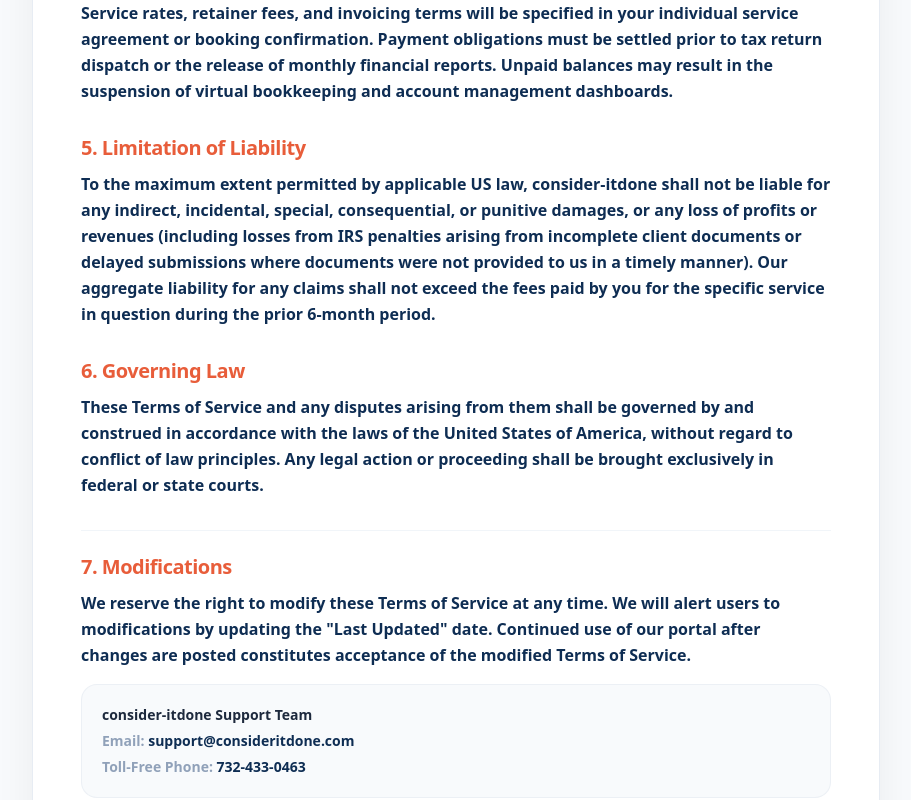
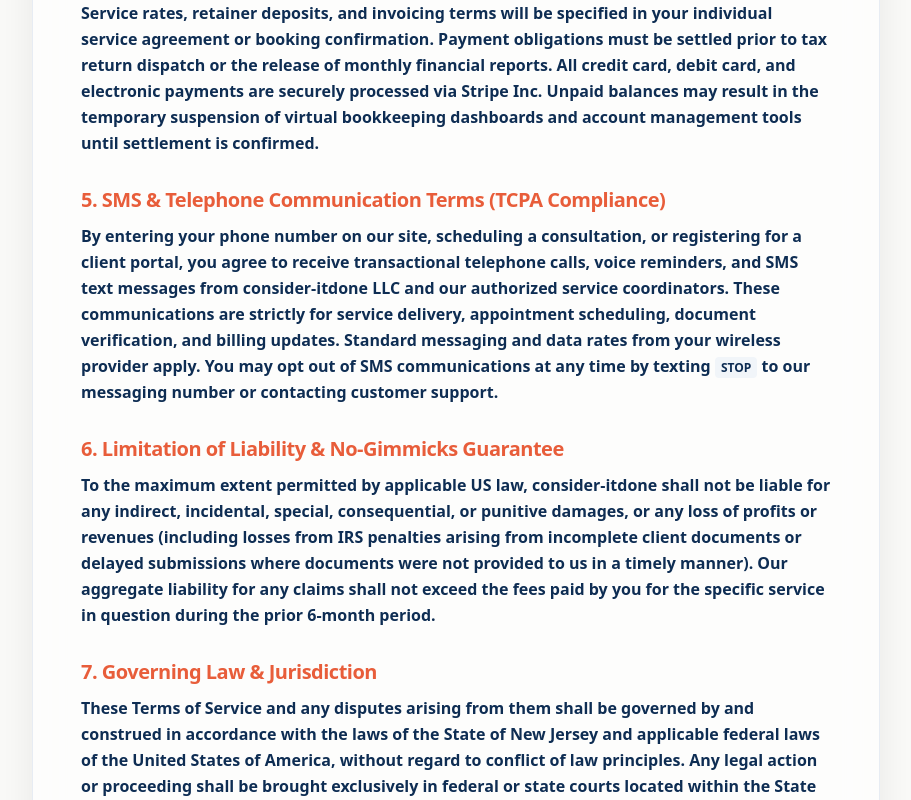
Before and after one commit to sahilbhargava6/cid-frontend, a Next.js app: page /terms in a window 1280 px wide. Shown: the part 880-1680 px from the top of the page, without its empty margins (184-1095 px from the left). Built offline with nearby package versions, Linux system fonts and the light colour scheme; no server answers.

Commit message:
feat: add Terms of Service and Privacy Policy pages

```diff
--- a/src/app/privacy/page.tsx
+++ b/src/app/privacy/page.tsx
@@ -16,12 +16,11 @@ export default function PrivacyPolicy() {
     const root = document.documentElement;
     const isDark = root.classList.contains("dark");
 
-    // Force light mode
+    // Force light mode to match homepage aesthetic
     root.classList.remove("dark");
     root.classList.add("light");
 
     return () => {
-      // Restore original theme
       root.classList.remove("light");
       if (isDark) {
         root.classList.add("dark");
@@ -30,14 +29,13 @@ export default function PrivacyPolicy() {
   }, []);
 
   return (
-    <div className="min-h-screen flex flex-col bg-slate-50">
+    <div className="min-h-screen flex flex-col bg-transparent relative">
       <Background3D />
       <Navbar />
 
       <main className="flex-grow">
-        {/* Dark Hero Header Banner for High Visibility of White Navbar */}
-        <div className="w-full bg-gradient-to-r from-[#0E2D53] to-[#1B5E92] pt-32 sm:pt-40 pb-20 text-center relative overflow-hidden">
-          {/* Subtle background glow */}
+        {/* Homepage Theme Hero Header Banner */}
+        <div className="w-full bg-gradient-to-r from-[#0E2D53]/95 to-[#1B5E92]/95 backdrop-blur-sm pt-32 sm:pt-40 pb-20 text-center relative overflow-hidden shadow-md">
           <div className="absolute inset-0 bg-[radial-gradient(circle_at_30%_30%,rgba(232,93,58,0.18),transparent_50%)] pointer-events-none" />
           <div className="relative z-10 max-w-4xl mx-auto px-4">
             <h1
@@ -55,15 +53,15 @@ export default function PrivacyPolicy() {
           </div>
         </div>
 
-        {/* High-Contrast Card Content */}
+        {/* High-Contrast Glass Card Content Showing 3D Logo & Bubbles Behind */}
         <div className="max-w-4xl mx-auto px-4 sm:px-6 -mt-10 pb-20 relative z-10">
-          <div className="rounded-[28px] border border-slate-200/80 dark:border-slate-800/80 bg-white dark:bg-slate-900 p-6 sm:p-10 md:p-12 shadow-[0_15px_40px_rgba(15,17,23,0.06)]">
-            <div className="space-y-8 text-sm sm:text-base text-[#0E2D53] dark:text-slate-100 leading-relaxed font-semibold">
+          <div className="rounded-[28px] border border-slate-200/80 bg-white/60 backdrop-blur-xl p-6 sm:p-10 md:p-12 shadow-[0_15px_40px_rgba(15,17,23,0.08)]">
+            <div className="space-y-8 text-sm sm:text-base text-[#0E2D53] leading-relaxed font-semibold">
 
               <section>
                 <h2
                   className="text-lg sm:text-xl font-bold mb-3 tracking-tight"
-                  style={{ color: "#E85D3A" }}
+                  style={{ color: "#E85D3A", fontFamily: "var(--font-heading)" }}
                 >
                   1. Introduction
                 </h2>
@@ -75,7 +73,7 @@ export default function PrivacyPolicy() {
               <section>
                 <h2
                   className="text-lg sm:text-xl font-bold mb-3 tracking-tight"
-                  style={{ color: "#E85D3A" }}
+                  style={{ color: "#E85D3A", fontFamily: "var(--font-heading)" }}
                 >
                   2. Information We Collect
                 </h2>
@@ -91,7 +89,7 @@ export default function PrivacyPolicy() {
               <section>
                 <h2
                   className="text-lg sm:text-xl font-bold mb-3 tracking-tight"
-                  style={{ color: "#E85D3A" }}
+                  style={{ color: "#E85D3A", fontFamily: "var(--font-heading)" }}
                 >
                   3. How We Use Your Information
                 </h2>
@@ -107,7 +105,7 @@ export default function PrivacyPolicy() {
               <section>
                 <h2
                   className="text-lg sm:text-xl font-bold mb-3 tracking-tight"
-                  style={{ color: "#E85D3A" }}
+                  style={{ color: "#E85D3A", fontFamily: "var(--font-heading)" }}
                 >
                   4. GLBA & Financial Privacy Compliance
                 </h2>
@@ -119,7 +117,7 @@ export default function PrivacyPolicy() {
               <section>
                 <h2
                   className="text-lg sm:text-xl font-bold mb-3 tracking-tight"
-                  style={{ color: "#E85D3A" }}
+                  style={{ color: "#E85D3A", fontFamily: "var(--font-heading)" }}
                 >
                   5. California Privacy Rights (CCPA/CPRA)
                 </h2>
@@ -131,29 +129,66 @@ export default function PrivacyPolicy() {
               <section>
                 <h2
                   className="text-lg sm:text-xl font-bold mb-3 tracking-tight"
-                  style={{ color: "#E85D3A" }}
+                  style={{ color: "#E85D3A", fontFamily: "var(--font-heading)" }}
                 >
-                  6. Information Security
+                  6. Information Security & Encryption
                 </h2>
                 <p>
-                  We implement robust security measures to protect your sensitive financial and personal details. This includes end-to-end SSL/TLS encryption for all document transfers, secure multi-factor authentication for portal logins, and restricted physical and digital access controls on databases.
+                  We implement robust, multi-layered security measures to protect your sensitive financial and personal details. This includes end-to-end SSL/TLS 256-bit encryption for all document transfers, secure session management for portal logins, and restricted physical and digital access controls on our databases in compliance with industry best practices.
                 </p>
               </section>
 
-              <section className="border-t border-slate-100 dark:border-slate-800 pt-6">
+              <section>
                 <h2
                   className="text-lg sm:text-xl font-bold mb-3 tracking-tight"
-                  style={{ color: "#E85D3A" }}
+                  style={{ color: "#E85D3A", fontFamily: "var(--font-heading)" }}
                 >
-                  7. Contact Us
+                  7. SMS, MMS & Telephone Communications (TCPA Compliance)
+                </h2>
+                <p className="mb-3">
+                  By providing your telephone number on our online contact forms, service booking portals, or account registration screens, you provide express written consent authorizing <strong>consider-itdone LLC</strong> to contact you via voice calls, SMS text messages, and MMS notifications regarding your inquiries, service coordination, appointment schedules, and billing status.
+                </p>
+                <div className="p-5 bg-white/70 border border-[#E2ECF2] rounded-2xl space-y-2.5 text-xs sm:text-sm shadow-sm">
+                  <p className="font-bold text-[#0E2D53] flex items-center gap-2">
+                    <span className="w-2 h-2 rounded-full bg-[#E85D3A] inline-block" />
+                    SMS Privacy & Carrier Compliance Guarantee:
+                  </p>
+                  <p className="text-[#0E2D53]">
+                    We respect your privacy strictly. <strong>We never sell, rent, license, or share your mobile phone number, SMS opt-in data, or consent status with any third parties, marketing agencies, or external affiliates for promotional or marketing purposes.</strong>
+                  </p>
+                  <p className="text-[#0E2D53]">
+                    You may opt out of receiving SMS notifications from us at any time by replying <code className="bg-slate-100 px-1.5 py-0.5 rounded font-mono text-xs">STOP</code> to any text message, or by emailing <a href="mailto:service@consider-itdone.com" style={{ color: "#2D6FA3" }} className="underline hover:text-[#E85D3A]">service@consider-itdone.com</a>. Standard message and data rates from your wireless carrier may apply.
+                  </p>
+                </div>
+              </section>
+
+              <section>
+                <h2
+                  className="text-lg sm:text-xl font-bold mb-3 tracking-tight"
+                  style={{ color: "#E85D3A", fontFamily: "var(--font-heading)" }}
+                >
+                  8. Stripe Secure Payment Gateway & Credit Card Tokenization
+                </h2>
+                <p>
+                  When you settle invoices or pay for retainer deposits online, <strong>consider-itdone LLC</strong> utilizes <strong>Stripe Inc.</strong>, a global Level 1 PCI-DSS certified payment gateway, to process credit card, debit card, and ACH transactions. We do not store, process, transmit, or retain raw credit card numbers, CVV codes, or banking PINs on our own servers. All financial transactions are directly tokenized, encrypted, and processed within Stripe’s secure infrastructure in strict accordance with Payment Card Industry Data Security Standards (PCI-DSS).
+                </p>
+              </section>
+
+              <section className="border-t border-slate-200/60 pt-6">
+                <h2
+                  className="text-lg sm:text-xl font-bold mb-3 tracking-tight"
+                  style={{ color: "#E85D3A", fontFamily: "var(--font-heading)" }}
+                >
+                  9. Contact Us & Corporate Headquarters
                 </h2>
                 <p className="mb-4">
-                  If you have questions or concerns about this Privacy Policy, please contact us at:
+                  If you have questions, data privacy requests, or concerns regarding our privacy practices or legal compliance, please reach out to our team directly:
                 </p>
-                <div className="p-5 bg-slate-50 dark:bg-slate-800/50 border border-slate-200/50 dark:border-slate-800/50 rounded-2xl text-xs sm:text-sm space-y-1.5">
-                  <p className="font-extrabold text-slate-800 dark:text-slate-100">consider-itdone Privacy Team</p>
-                  <p><span className="font-semibold text-slate-400">Email:</span> <a href="mailto:privacy@consideritdone.com" className="hover:text-[#E85D3A] transition-colors">privacy@consideritdone.com</a></p>
-                  <p><span className="font-semibold text-slate-400">Toll-Free Phone:</span> <a href={`tel:${getCleanPhone(config.contactPhone)}`} className="hover:text-[#E85D3A] transition-colors">{config.contactPhone}</a></p>
+                <div className="p-5 bg-white/70 border border-[#E2ECF2] rounded-2xl text-xs sm:text-sm space-y-2 shadow-sm">
+                  <p className="font-extrabold text-[#0E2D53] text-base">consider-itdone LLC</p>
+                  <p><span className="font-semibold text-slate-400">Headquarters Address:</span> 692 Skyline Drive, Lake Hopatcong, NJ 07849</p>
+                  <p><span className="font-semibold text-slate-400">Official Service Email:</span> <a href="mailto:service@consider-itdone.com" style={{ color: "#2D6FA3" }} className="hover:text-[#E85D3A] transition-colors">service@consider-itdone.com</a></p>
+                  <p><span className="font-semibold text-slate-400">Direct Telephone:</span> <a href={`tel:${getCleanPhone(config.contactPhone)}`} style={{ color: "#2D6FA3" }} className="hover:text-[#E85D3A] transition-colors">{config.contactPhone}</a></p>
                 </div>
               </section>
             </div>
--- a/src/app/terms/page.tsx
+++ b/src/app/terms/page.tsx
@@ -16,12 +16,11 @@ export default function TermsOfService() {
     const root = document.documentElement;
     const isDark = root.classList.contains("dark");
 
-    // Force light mode
+    // Force light mode to match homepage aesthetic
     root.classList.remove("dark");
     root.classList.add("light");
 
     return () => {
-      // Restore original theme
       root.classList.remove("light");
       if (isDark) {
         root.classList.add("dark");
@@ -30,14 +29,13 @@ export default function TermsOfService() {
   }, []);
 
   return (
-    <div className="min-h-screen flex flex-col bg-slate-50">
+    <div className="min-h-screen flex flex-col bg-transparent relative">
       <Background3D />
       <Navbar />
 
       <main className="flex-grow">
-        {/* Dark Hero Header Banner for High Visibility of White Navbar */}
-        <div className="w-full bg-gradient-to-r from-[#0E2D53] to-[#1B5E92] pt-32 sm:pt-40 pb-20 text-center relative overflow-hidden">
-          {/* Subtle background glow */}
+        {/* Homepage Theme Hero Header Banner */}
+        <div className="w-full bg-gradient-to-r from-[#0E2D53]/95 to-[#1B5E92]/95 backdrop-blur-sm pt-32 sm:pt-40 pb-20 text-center relative overflow-hidden shadow-md">
           <div className="absolute inset-0 bg-[radial-gradient(circle_at_30%_30%,rgba(232,93,58,0.18),transparent_50%)] pointer-events-none" />
           <div className="relative z-10 max-w-4xl mx-auto px-4">
             <h1
@@ -55,15 +53,15 @@ export default function TermsOfService() {
           </div>
         </div>
 
-        {/* High-Contrast Card Content */}
+        {/* High-Contrast Glass Card Content Showing 3D Logo & Bubbles Behind */}
         <div className="max-w-4xl mx-auto px-4 sm:px-6 -mt-10 pb-20 relative z-10">
-          <div className="rounded-[28px] border border-slate-200/80 dark:border-slate-800/80 bg-white dark:bg-slate-900 p-6 sm:p-10 md:p-12 shadow-[0_15px_40px_rgba(15,17,23,0.06)]">
-            <div className="space-y-8 text-sm sm:text-base text-[#0E2D53] dark:text-slate-100 leading-relaxed font-semibold">
+          <div className="rounded-[28px] border border-slate-200/80 bg-white/60 backdrop-blur-xl p-6 sm:p-10 md:p-12 shadow-[0_15px_40px_rgba(15,17,23,0.08)]">
+            <div className="space-y-8 text-sm sm:text-base text-[#0E2D53] leading-relaxed font-semibold">
 
               <section>
                 <h2
                   className="text-lg sm:text-xl font-bold mb-3 tracking-tight"
-                  style={{ color: "#E85D3A" }}
+                  style={{ color: "#E85D3A", fontFamily: "var(--font-heading)" }}
                 >
                   1. Agreement to Terms
                 </h2>
@@ -75,7 +73,7 @@ export default function TermsOfService() {
               <section>
                 <h2
                   className="text-lg sm:text-xl font-bold mb-3 tracking-tight"
-                  style={{ color: "#E85D3A" }}
+                  style={{ color: "#E85D3A", fontFamily: "var(--font-heading)" }}
                 >
                   2. Services Offered
                 </h2>
@@ -87,7 +85,7 @@ export default function TermsOfService() {
               <section>
                 <h2
                   className="text-lg sm:text-xl font-bold mb-3 tracking-tight"
-                  style={{ color: "#E85D3A" }}
+                  style={{ color: "#E85D3A", fontFamily: "var(--font-heading)" }}
                 >
                   3. Client Portal Accounts
                 </h2>
@@ -99,21 +97,33 @@ export default function TermsOfService() {
               <section>
                 <h2
                   className="text-lg sm:text-xl font-bold mb-3 tracking-tight"
-                  style={{ color: "#E85D3A" }}
+                  style={{ color: "#E85D3A", fontFamily: "var(--font-heading)" }}
                 >
-                  4. Billing and Fees
+                  4. Billing, Stripe Payments and Retainer Fees
                 </h2>
                 <p>
-                  Service rates, retainer fees, and invoicing terms will be specified in your individual service agreement or booking confirmation. Payment obligations must be settled prior to tax return dispatch or the release of monthly financial reports. Unpaid balances may result in the suspension of virtual bookkeeping and account management dashboards.
+                  Service rates, retainer deposits, and invoicing terms will be specified in your individual service agreement or booking confirmation. Payment obligations must be settled prior to tax return dispatch or the release of monthly financial reports. All credit card, debit card, and electronic payments are securely processed via <strong>Stripe Inc.</strong> Unpaid balances may result in the temporary suspension of virtual bookkeeping dashboards and account management tools until settlement is confirmed.
                 </p>
               </section>
 
               <section>
                 <h2
                   className="text-lg sm:text-xl font-bold mb-3 tracking-tight"
-                  style={{ color: "#E85D3A" }}
+                  style={{ color: "#E85D3A", fontFamily: "var(--font-heading)" }}
                 >
-                  5. Limitation of Liability
+                  5. SMS & Telephone Communication Terms (TCPA Compliance)
+                </h2>
+                <p>
+                  By entering your phone number on our site, scheduling a consultation, or registering for a client portal, you agree to receive transactional telephone calls, voice reminders, and SMS text messages from <strong>consider-itdone LLC</strong> and our authorized service coordinators. These communications are strictly for service delivery, appointment scheduling, document verification, and billing updates. Standard messaging and data rates from your wireless provider apply. You may opt out of SMS communications at any time by texting <code className="bg-slate-100 px-1.5 py-0.5 rounded font-mono text-xs">STOP</code> to our messaging number or contacting customer support.
+                </p>
+              </section>
+
+              <section>
+                <h2
+                  className="text-lg sm:text-xl font-bold mb-3 tracking-tight"
+                  style={{ color: "#E85D3A", fontFamily: "var(--font-heading)" }}
+                >
+                  6. Limitation of Liability & No-Gimmicks Guarantee
                 </h2>
                 <p>
                   To the maximum extent permitted by applicable US law, consider-itdone shall not be liable for any indirect, incidental, special, consequential, or punitive damages, or any loss of profits or revenues (including losses from IRS penalties arising from incomplete client documents or delayed submissions where documents were not provided to us in a timely manner). Our aggregate liability for any claims shall not exceed the fees paid by you for the specific service in question during the prior 6-month period.
@@ -123,29 +133,30 @@ export default function TermsOfService() {
               <section>
                 <h2
                   className="text-lg sm:text-xl font-bold mb-3 tracking-tight"
-                  style={{ color: "#E85D3A" }}
+                  style={{ color: "#E85D3A", fontFamily: "var(--font-heading)" }}
                 >
-                  6. Governing Law
+                  7. Governing Law & Jurisdiction
                 </h2>
                 <p>
-                  These Terms of Service and any disputes arising from them shall be governed by and construed in accordance with the laws of the United States of America, without regard to conflict of law principles. Any legal action or proceeding shall be brought exclusively in federal or state courts.
+                  These Terms of Service and any disputes arising from them shall be governed by and construed in accordance with the laws of the State of New Jersey and applicable federal laws of the United States of America, without regard to conflict of law principles. Any legal action or proceeding shall be brought exclusively in federal or state courts located within the State of New Jersey.
                 </p>
               </section>
 
-              <section className="border-t border-slate-100 dark:border-slate-800 pt-6">
+              <section className="border-t border-slate-200/60 pt-6">
                 <h2
                   className="text-lg sm:text-xl font-bold mb-3 tracking-tight"
-                  style={{ color: "#E85D3A" }}
+                  style={{ color: "#E85D3A", fontFamily: "var(--font-heading)" }}
                 >
-                  7. Modifications
+                  8. Modifications & Contact Information
                 </h2>
                 <p className="mb-4">
                   We reserve the right to modify these Terms of Service at any time. We will alert users to modifications by updating the "Last Updated" date. Continued use of our portal after changes are posted constitutes acceptance of the modified Terms of Service.
                 </p>
-                <div className="p-5 bg-slate-50 dark:bg-slate-800/50 border border-slate-200/50 dark:border-slate-800/50 rounded-2xl text-xs sm:text-sm space-y-1.5">
-                  <p className="font-extrabold text-slate-800 dark:text-slate-100">consider-itdone Support Team</p>
-                  <p><span className="font-semibold text-slate-400">Email:</span> <a href="mailto:support@consideritdone.com" className="hover:text-[#E85D3A] transition-colors">support@consideritdone.com</a></p>
-                  <p><span className="font-semibold text-slate-400">Toll-Free Phone:</span> <a href={`tel:${getCleanPhone(config.contactPhone)}`} className="hover:text-[#E85D3A] transition-colors">{config.contactPhone}</a></p>
+                <div className="p-5 bg-white/70 border border-[#E2ECF2] rounded-2xl text-xs sm:text-sm space-y-2 shadow-sm">
+                  <p className="font-extrabold text-[#0E2D53] text-base">consider-itdone LLC</p>
+                  <p><span className="font-semibold text-slate-400">Headquarters Address:</span> 692 Skyline Drive, Lake Hopatcong, NJ 07849</p>
+                  <p><span className="font-semibold text-slate-400">Official Support Email:</span> <a href="mailto:service@consider-itdone.com" style={{ color: "#2D6FA3" }} className="hover:text-[#E85D3A] transition-colors">service@consider-itdone.com</a></p>
+                  <p><span className="font-semibold text-slate-400">Direct Telephone:</span> <a href={`tel:${getCleanPhone(config.contactPhone)}`} style={{ color: "#2D6FA3" }} className="hover:text-[#E85D3A] transition-colors">{config.contactPhone}</a></p>
                 </div>
               </section>
             </div>
```
Also changed, not shown: 1 other file (tests, documents, lock files or other folders).
